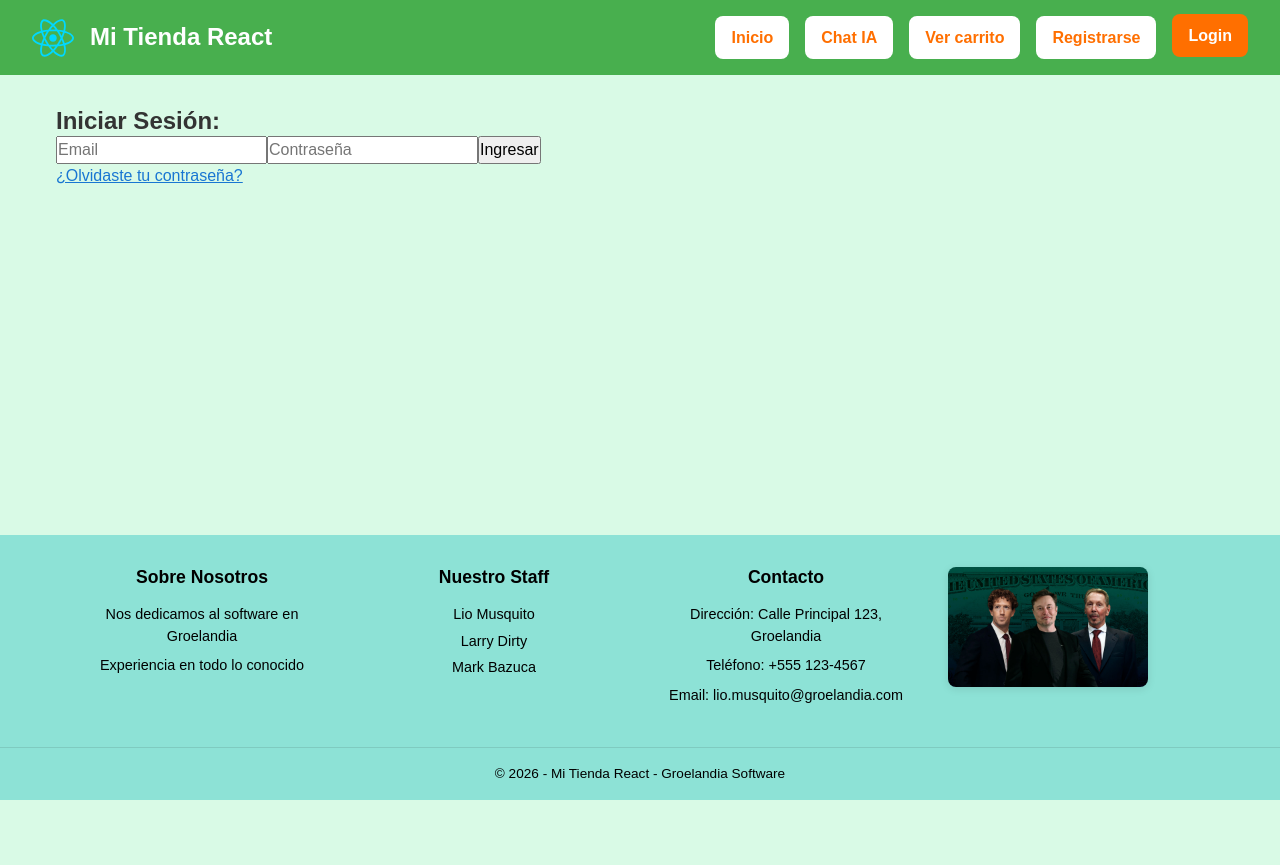
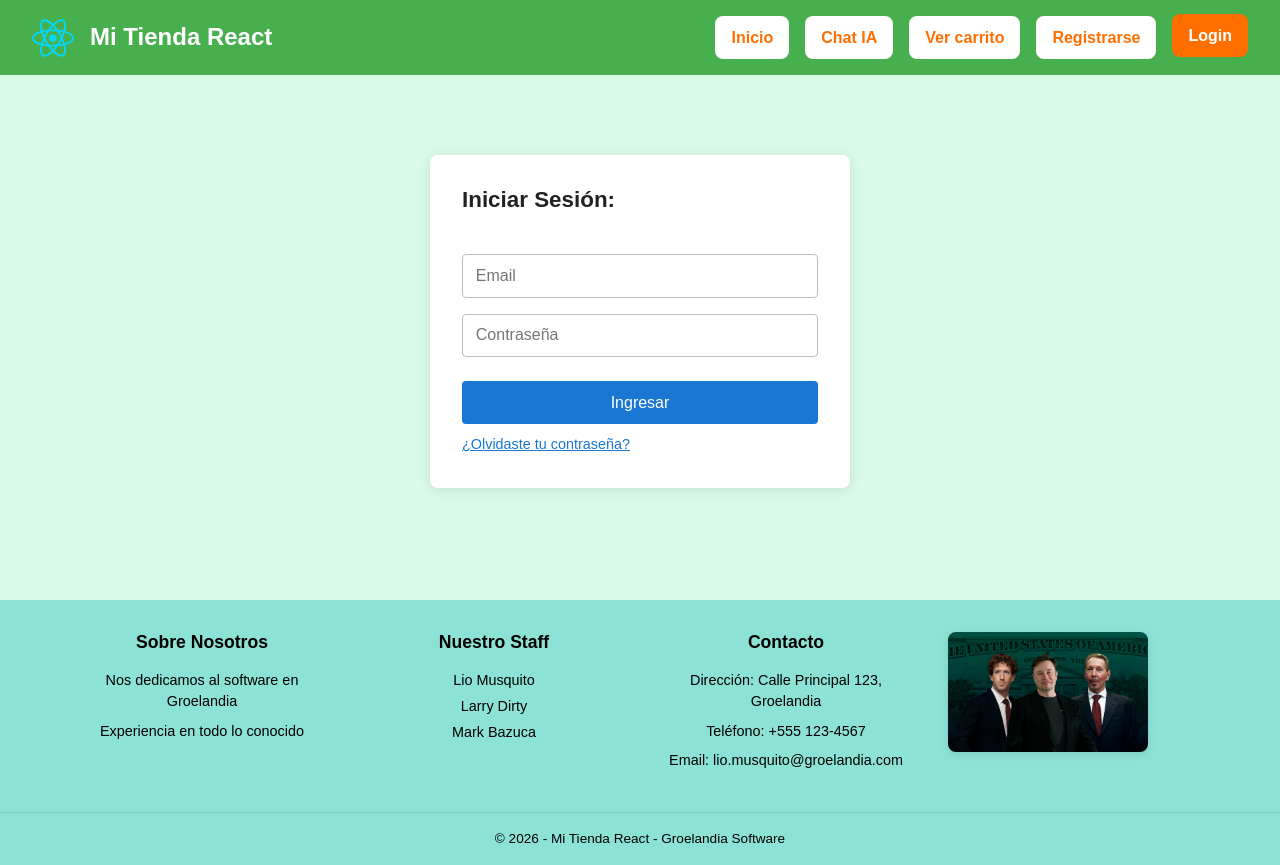
Before and after one commit to nestdanchia/mercadopago-carrito-react, a React (Vite) app: page /login in a window 1280 px wide. Before the commit the page ends 800 px from the top, so only its background shows below. Built offline with nearby package versions, Linux system fonts and the light colour scheme; no server answers; the database is empty.

Commit message:
login css

```diff
--- a/src/components/Auth/Login.jsx
+++ b/src/components/Auth/Login.jsx
@@ -1,6 +1,7 @@
 import { useState } from 'react';
 import { useNavigate } from 'react-router-dom';
 import { useAuth } from '../../context/auth/AuthProvider';
+import styles from './Login.module.css';
 
 export default function Login() {
   const [email, setEmail] = useState('');
@@ -52,9 +53,10 @@ export default function Login() {
   // Vista de recuperación de contraseña
   if (modoReset) {
     return (
-      <div>
+      <div className={styles.contenedor}>
         <h2>Recuperar contraseña</h2>
-        <form onSubmit={handleReset}>
+        <form className={styles.formularioVertical} onSubmit={handleReset}>
+          <div className={styles.grupoCampo}>
             <input
               type="email"
               placeholder="Tu email registrado"
@@ -62,11 +64,19 @@ export default function Login() {
               onChange={(e) => setEmailReset(e.target.value)}
               required
             />
-          <button type="submit">Enviar email de recuperación</button>
+          </div>
+          <div className={styles.grupoAcciones}>
+            <button type="submit" className={styles.btnPrincipal}>
+              Enviar email de recuperación
+            </button>
+          </div>
         </form>
-        {mensajeReset && <p style={{ color: "green" }}>{mensajeReset}</p>}
-        {errorReset   && <p style={{ color: "red"   }}>{errorReset}</p>}
-        <button onClick={() => { setModoReset(false); setMensajeReset(null); setErrorReset(null); }}>
+        {mensajeReset && <p className={styles.mensajeOk}>{mensajeReset}</p>}
+        {errorReset   && <p className={styles.mensajeError}>{errorReset}</p>}
+        <button
+          className={styles.linkRecuperacion}
+          onClick={() => { setModoReset(false); setMensajeReset(null); setErrorReset(null); }}
+        >
           Volver al login
         </button>
       </div>
@@ -74,58 +84,28 @@ export default function Login() {
   }
 
   // Si hay sesión activa (user del contexto), muestra bienvenida con accesos según rol.
-  // Esta condición se cumple tanto al hacer login como al volver a /login
-  // desde otra ruta — porque user persiste en el contexto mientras la sesión exista.
   if (user) {
     return (
-      <div style={{ padding: "1.5rem" }}>
+      <div className={styles.contenedor}>
         <h2 style={{ color: "#2e7d32" }}>¡Sesión iniciada!</h2>
 
         {rol === "admin" ? (
           <div>
             <p>Bienvenido, administrador. Tenés disponibles los siguientes accesos:</p>
-            <div style={{ display: "flex", flexDirection: "column", gap: "0.6rem", marginTop: "1rem" }}>
-              <button
-                onClick={() => navigate("/admin")}
-                style={{ backgroundColor: "#1976d2", color: "#fff", border: "none", padding: "0.6rem 1.2rem", borderRadius: "4px", cursor: "pointer", textAlign: "left" }}
-              >
-                Panel de Administración — gestionar productos
-              </button>
-              <button
-                onClick={() => navigate("/privada")}
-                style={{ backgroundColor: "#6a1b9a", color: "#fff", border: "none", padding: "0.6rem 1.2rem", borderRadius: "4px", cursor: "pointer", textAlign: "left" }}
-              >
-                Ordenes
-              </button>
-              <button
-                onClick={() => navigate("/")}
-                style={{ backgroundColor: "#455a64", color: "#fff", border: "none", padding: "0.6rem 1.2rem", borderRadius: "4px", cursor: "pointer", textAlign: "left" }}
-              >
-                Ir al catálogo
-              </button>
-              <button
-                onClick={() => logout()}
-                style={{ backgroundColor: "#b71c1c", color: "#fff", border: "none", padding: "0.6rem 1.2rem", borderRadius: "4px", cursor: "pointer", textAlign: "left" }}
-              >
-                Cerrar sesión
-              </button>
+            <div style={{ display: "flex", flexDirection: "column", marginTop: "1rem" }}>
+              <button className={`${styles.btnNav} ${styles.btnAdmin}`}    onClick={() => navigate("/admin")}>Panel de Administración — gestionar productos</button>
+              <button className={`${styles.btnNav} ${styles.btnOrdenes}`}  onClick={() => navigate("/privada")}>Órdenes</button>
+              <button className={`${styles.btnNav} ${styles.btnCatalogo}`} onClick={() => navigate("/")}>Ir al catálogo</button>
+              <button className={`${styles.btnNav} ${styles.btnSalir}`}    onClick={() => logout()}>Cerrar sesión</button>
             </div>
           </div>
         ) : (
           <div>
             <p>Bienvenido. Podés explorar el catálogo y realizar compras.</p>
-            <button
-              onClick={() => navigate("/")}
-              style={{ backgroundColor: "#1976d2", color: "#fff", border: "none", padding: "0.6rem 1.2rem", borderRadius: "4px", cursor: "pointer", marginTop: "1rem" }}
-            >
-              Ir al catálogo
-            </button>
-            <button
-              onClick={() => logout()}
-              style={{ backgroundColor: "#b71c1c", color: "#fff", border: "none", padding: "0.6rem 1.2rem", borderRadius: "4px", cursor: "pointer", marginTop: "0.6rem", display: "block" }}
-            >
-              Cerrar sesión
-            </button>
+            <div style={{ display: "flex", flexDirection: "column", marginTop: "1rem" }}>
+              <button className={`${styles.btnNav} ${styles.btnCatalogo}`} onClick={() => navigate("/")}>Ir al catálogo</button>
+              <button className={`${styles.btnNav} ${styles.btnSalir}`}    onClick={() => logout()}>Cerrar sesión</button>
+            </div>
           </div>
         )}
       </div>
@@ -134,30 +114,41 @@ export default function Login() {
 
   // Formulario de login — se muestra cuando no hay sesión activa
   return (
-    <form onSubmit={handleSubmit}>
+    <div className={styles.contenedor}>
+      <form className={styles.formularioVertical} onSubmit={handleSubmit}>
         <h2>Iniciar Sesión:</h2>
+
+        <div className={styles.grupoCampo}>
           <input
             type="email"
             placeholder="Email"
             value={email}
             onChange={(e) => setEmail(e.target.value)}
           />
+        </div>
+
+        <div className={styles.grupoCampo}>
           <input
             type="password"
             placeholder="Contraseña"
             value={password}
             onChange={(e) => setPassword(e.target.value)}
           />
-      <button type="submit">Ingresar</button>
+        </div>
+
+        <div className={styles.grupoAcciones}>
+          <button type="submit" className={styles.btnPrincipal}>Ingresar</button>
           <p>
             <button
               type="button"
+              className={styles.linkRecuperacion}
               onClick={() => setModoReset(true)}
-          style={{ background: "none", border: "none", color: "#1976d2", cursor: "pointer", textDecoration: "underline", padding: 0 }}
             >
               ¿Olvidaste tu contraseña?
             </button>
           </p>
+        </div>
       </form>
+    </div>
   );
 }
--- /dev/null
+++ b/src/components/Auth/Login.module.css
@@ -0,0 +1,104 @@
+/* Contenedor centrado de la pantalla de login */
+.contenedor {
+  max-width: 420px;
+  margin: 3rem auto;
+  padding: 2rem;
+  background: #fff;
+  border-radius: 8px;
+  box-shadow: 0 2px 12px rgba(0, 0, 0, 0.1);
+}
+
+.contenedor h2 {
+  margin-bottom: 1.5rem;
+  font-size: 1.4rem;
+  color: #212121;
+}
+
+/* Formulario vertical */
+.formularioVertical {
+  display: flex;
+  flex-direction: column;
+  gap: 1rem;
+}
+
+/* Cada campo del formulario */
+.grupoCampo {
+  display: flex;
+  flex-direction: column;
+  gap: 0.3rem;
+}
+
+.grupoCampo input {
+  padding: 0.55rem 0.8rem;
+  border: 1px solid #bdbdbd;
+  border-radius: 4px;
+  font-size: 1rem;
+  transition: border-color 0.2s;
+}
+
+.grupoCampo input:focus {
+  outline: none;
+  border-color: #1976d2;
+}
+
+/* Botón y link de recuperación */
+.grupoAcciones {
+  display: flex;
+  flex-direction: column;
+  gap: 0.5rem;
+  margin-top: 0.5rem;
+}
+
+.btnPrincipal {
+  padding: 0.6rem 1.2rem;
+  background-color: #1976d2;
+  color: #fff;
+  border: none;
+  border-radius: 4px;
+  font-size: 1rem;
+  cursor: pointer;
+  transition: background-color 0.2s;
+}
+
+.btnPrincipal:hover {
+  background-color: #1565c0;
+}
+
+.grupoAcciones p {
+  margin: 0;
+}
+
+.linkRecuperacion {
+  background: none;
+  border: none;
+  color: #1976d2;
+  cursor: pointer;
+  text-decoration: underline;
+  padding: 0;
+  font-size: 0.9rem;
+}
+
+/* Botones de navegación post-login */
+.btnNav {
+  width: 100%;
+  border: none;
+  padding: 0.6rem 1.2rem;
+  border-radius: 4px;
+  cursor: pointer;
+  text-align: left;
+  font-size: 0.95rem;
+  color: #fff;
+}
+
+.btnAdmin    { background-color: #1976d2; }
+.btnOrdenes  { background-color: #6a1b9a; }
+.btnCatalogo { background-color: #455a64; }
+.btnSalir    { background-color: #b71c1c; }
+
+.btnNav + .btnNav {
+  margin-top: 0.5rem;
+}
+
+/* Mensajes de feedback */
+.mensajeOk    { color: #2e7d32; margin-top: 0.5rem; }
+.mensajeError { color: #c62828; margin-top: 0.5rem; }
```
Lines whose indentation alone changed are shown as unchanged.
